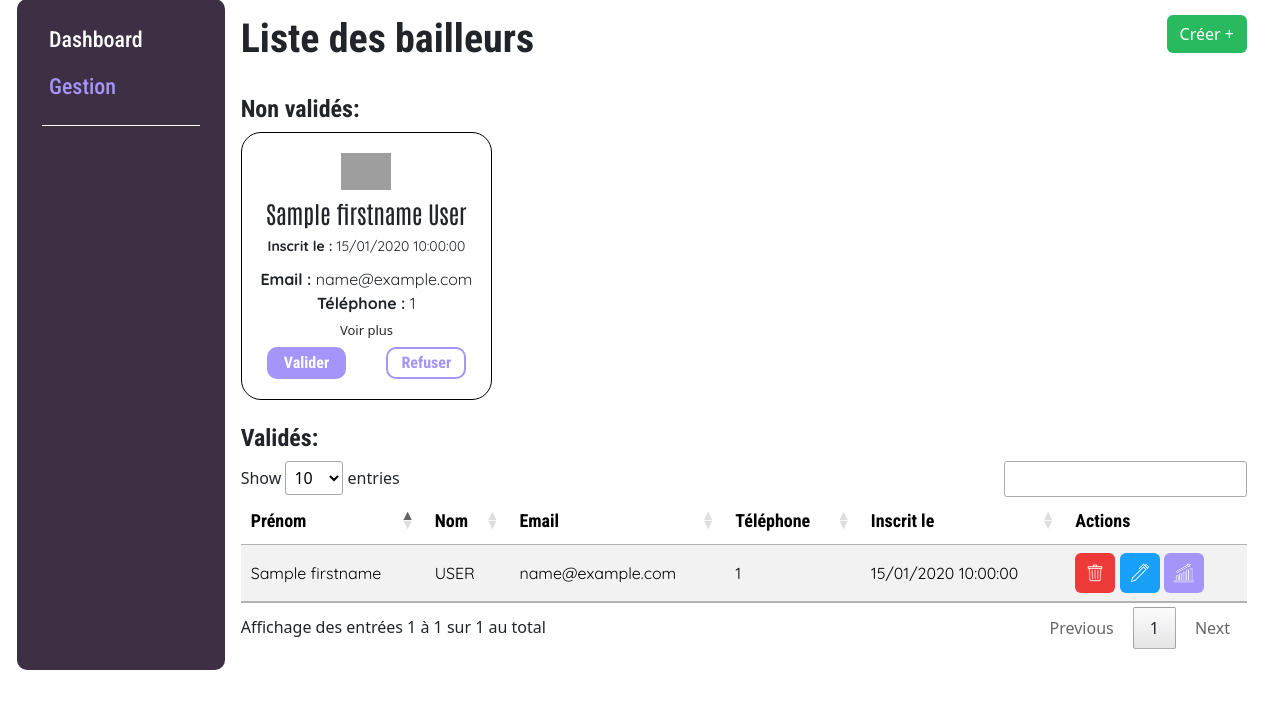
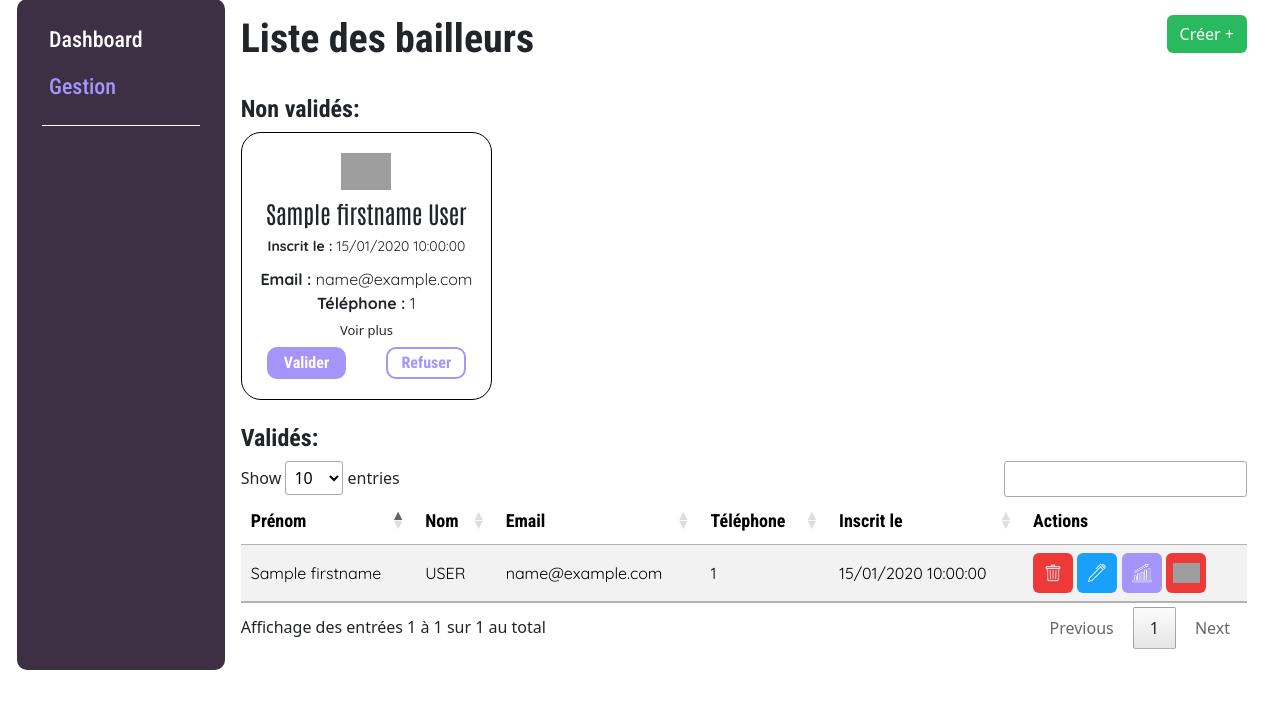
Before and after one commit to LumineWollah/PA, a Symfony app: template CaretakerServicesWeb/templates/backend/lessor/lessors.html.twig in a window 1280 px wide. Shown: the part 82-800 px from the top of the page. Run offline with Twig, Linux system fonts and the light colour scheme; the template is opened without the code that fills it: most values are stand-ins (such as "Sample title", 1, 10 or a date in 2020); style sheets or scripts are compiled from the project's sources; some libraries are stand-ins or nearby versions; grey boxes are pictures that could not be loaded.

Commit message:
add example ban button in lessor crud

```diff
--- a/CaretakerServicesWeb/templates/backend/lessor/lessors.html.twig
+++ b/CaretakerServicesWeb/templates/backend/lessor/lessors.html.twig
@@ -104,6 +104,7 @@
                                     <input type="hidden" name="user" value="{{ lessor|json_encode }}">
                                     <button type="submit" class="btn" style="background-color: #A594F9;"><div class="btnImage"><img style="height:20px;" src={{ asset('icons/crud/chart.png') }}></div></button>
                                 </form>
+                                <a href="{{ path('userBan', {'id': lessor.email, 'origin':'lessorList' }) }}" class="btn" style="background-color: #EE3939;"><div class="btnImage"><img style="height:20px;" src={{ asset('icons/crud/ban.png') }}></div></a>
                             </td>
                         </tr>
                     {% endfor %}
```
